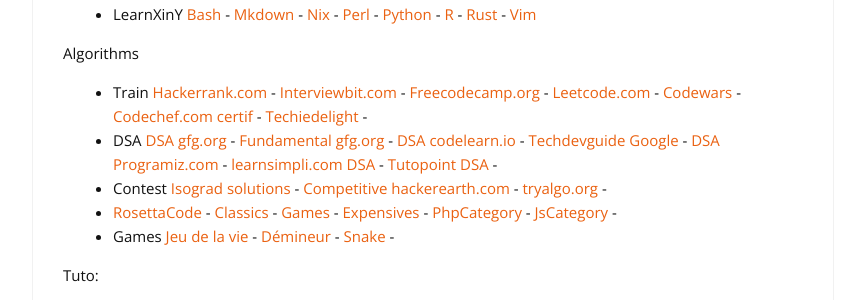
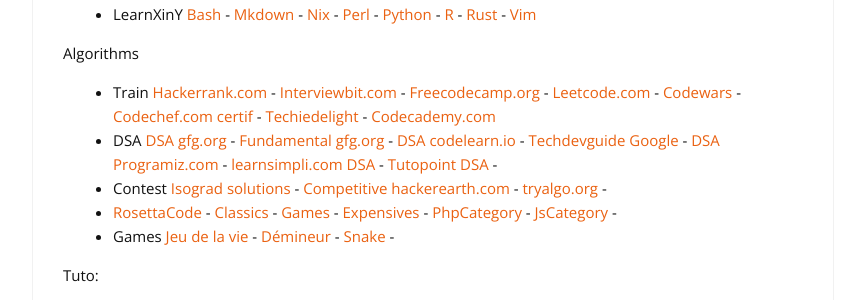
Before and after one commit to cylmat/cylmat.github.io, a Jekyll site: the page built from _pages/USEFUL.md, in a window 1280 px wide and 900 px high. Shown: the part 392-692 px from the top of the window, without its empty margins (207-1072 px from the left). Built offline with Jekyll 4.4.1, drawn with Linux system fonts in a browser that asks for light colours; nearby versions of some CDN libraries.

Commit message:
Update USEFUL.md

```diff
--- a/_pages/USEFUL.md
+++ b/_pages/USEFUL.md
@@ -18,7 +18,7 @@
 - LearnXinY [Bash](https://learnxinyminutes.com/docs/bash) - [Mkdown](https://learnxinyminutes.com/docs/markdown) - [Nix](https://learnxinyminutes.com/docs/nix) - [Perl](https://learnxinyminutes.com/docs/perl) - [Python](https://learnxinyminutes.com/docs/python) - [R](https://learnxinyminutes.com/docs/r) - [Rust](https://learnxinyminutes.com/docs/rust) - [Vim](https://learnxinyminutes.com/docs/vim)
 
 Algorithms
-* Train [Hackerrank.com](https://www.hackerrank.com) - [Interviewbit.com](https://www.interviewbit.com/courses/programming) - [Freecodecamp.org](https://www.freecodecamp.org/learn) - [Leetcode.com](https://leetcode.com/explore) - [Codewars](https://www.codewars.com) - [Codechef.com certif](https://www.codechef.com/certification/data-structures-and-algorithms/prepare) - [Techiedelight](https://www.techiedelight.com) -
+* Train [Hackerrank.com](https://www.hackerrank.com) - [Interviewbit.com](https://www.interviewbit.com/courses/programming) - [Freecodecamp.org](https://www.freecodecamp.org/learn) - [Leetcode.com](https://leetcode.com/explore) - [Codewars](https://www.codewars.com) - [Codechef.com certif](https://www.codechef.com/certification/data-structures-and-algorithms/prepare) - [Techiedelight](https://www.techiedelight.com) - [Codecademy.com](https://www.codecademy.com)
 * DSA [DSA gfg.org](https://www.geeksforgeeks.org/data-structures) - [Fundamental gfg.org](https://www.geeksforgeeks.org/fundamentals-of-algorithms) - [DSA codelearn.io](https://codelearn.io/learning/data-structure-and-algorithms) - [Techdevguide Google](https://techdevguide.withgoogle.com/paths/data-structures-and-algorithms/) - [DSA Programiz.com](https://www.programiz.com/dsa) - [learnsimpli.com DSA](https://www.learnsimpli.com/data-structures-and-algorithms/) - [Tutopoint DSA](https://www.tutorialspoint.com/data_structures_algorithms/index.htm) -
 * Contest [Isograd solutions](https://www.isograd-testingservices.com/FR/solutions-challenges-de-code) - [Competitive hackerearth.com](https://www.hackerearth.com/fr/getstarted-competitive-programming) - [tryalgo.org](https://tryalgo.org/problems) -
 * [RosettaCode](https://rosettacode.org) - [Classics](https://rosettacode.org/wiki/Category:Classic_CS_problems_and_programs) - [Games](https://rosettacode.org/wiki/Category:Games) - [Expensives](https://rosettacode.org/wiki/Category:Pages_with_too_many_expensive_parser_function_calls) - [PhpCategory](https://rosettacode.org/wiki/Category:PHP) - [JsCategory](https://rosettacode.org/wiki/Category:JavaScript) -
```
